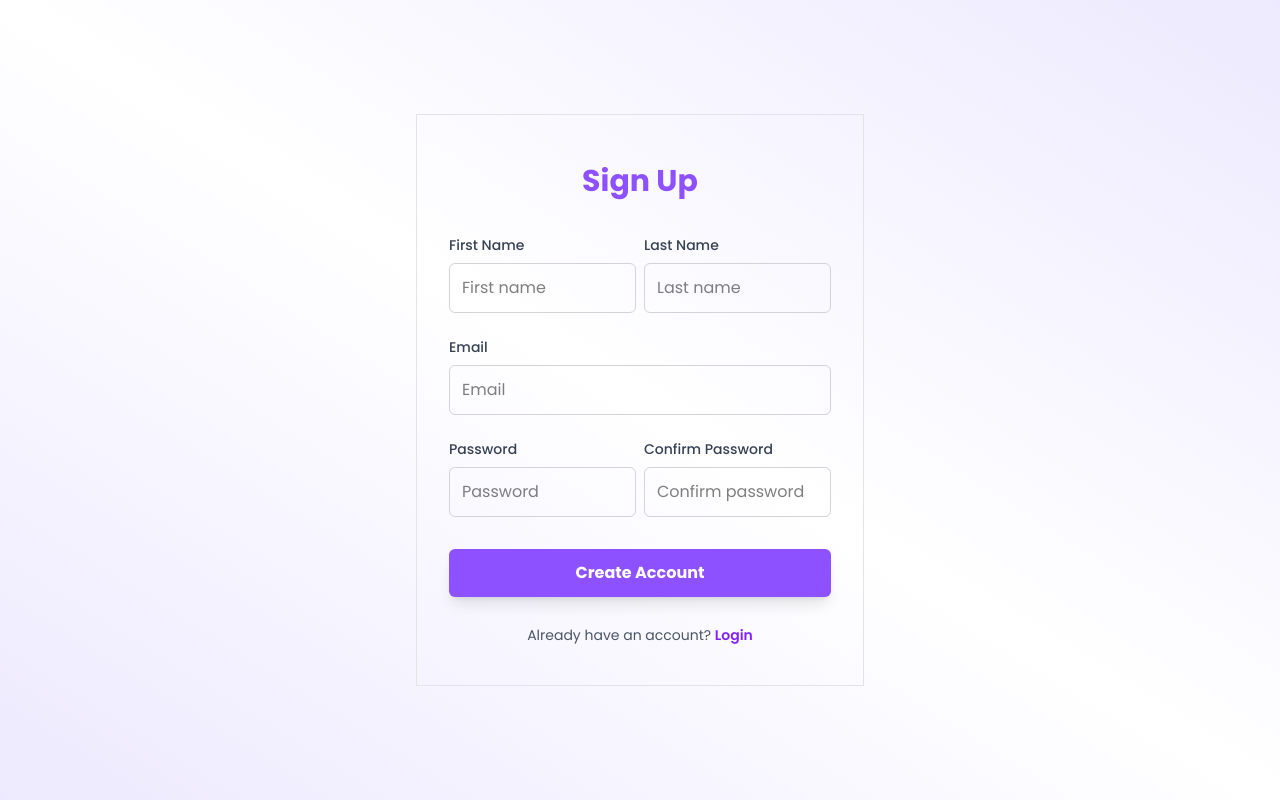
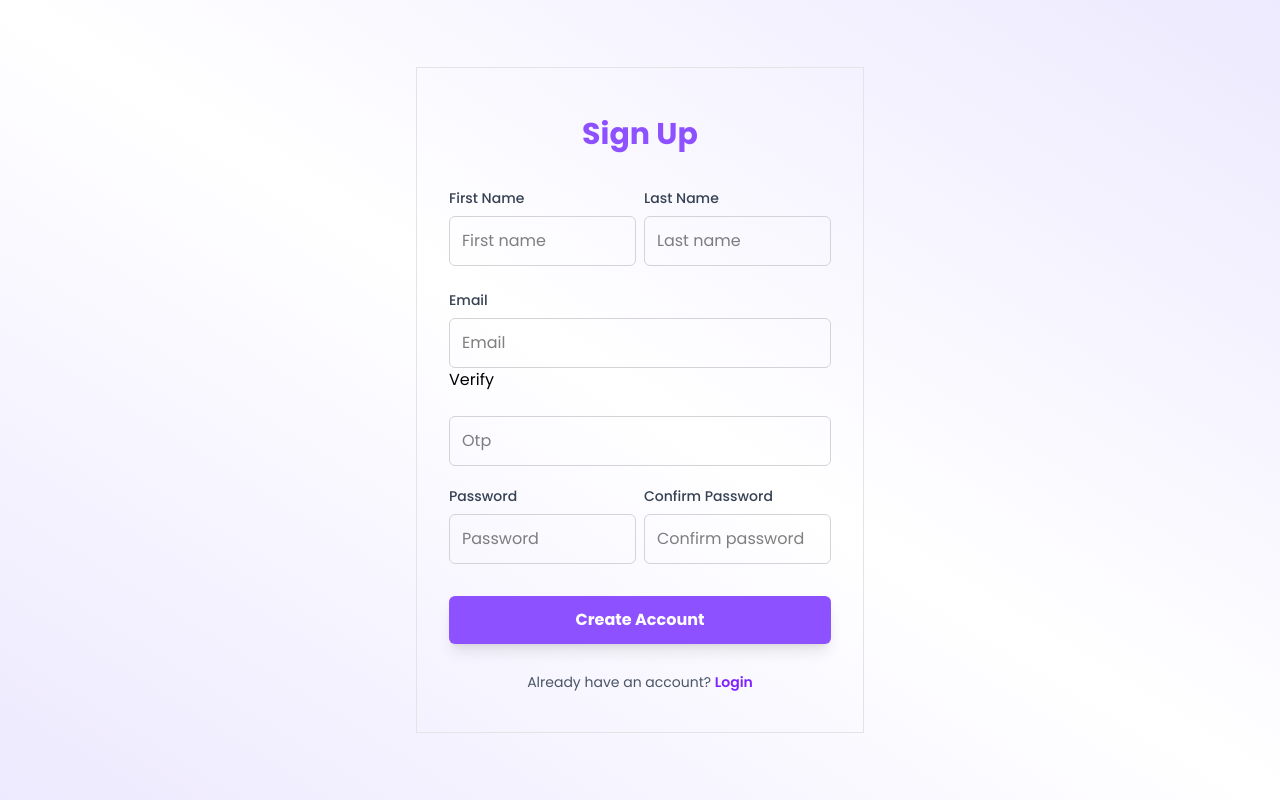
Before and after one commit to abhijithes/devchat-frontend, a React (Vite) app: page /login in a window 1280 px wide. Both pictures are taken after a click on the button "Sign up". Built offline with nearby package versions, Linux system fonts and the light colour scheme; no server answers.

Commit message:
opt-setup

```diff
--- a/src/constant/constant.ts
+++ b/src/constant/constant.ts
@@ -16,6 +16,11 @@ export const endpoints = {
   register: `${current_url}/users/register`,
   login: `${current_url}/users/login`,
   searchUser: `${current_url}/users/searchUser`,
+
+  // otp service api
+  optSend: `${current_url}/users/otp`,
+  otpVerify: `${current_url}/users/verifyotp`,
+
   getUserById: (id) => `${current_url}/users/${id}`,
   getUserWithProjects: (id) => `${current_url}/users/${id}?include=projects`,
   fetchPublicProfile: (id) =>
--- a/src/pages/Login.tsx
+++ b/src/pages/Login.tsx
@@ -8,6 +8,7 @@ const AuthForm: React.FC = () => {
   const [firstName, setFirstName] = useState<string>("");
   const [lastName, setLastName] = useState<string>("");
   const [email, setEmail] = useState<string>("");
+  const [otp, setOtp] = useState<string>("");
   const [password, setPassword] = useState<string>("");
   const [confirmPassword, setConfirmPassword] = useState<string>("");
   const [loading, setLoading] = useState<boolean>(false);
@@ -149,7 +150,21 @@ const AuthForm: React.FC = () => {
               onChange={(e) => setEmail(e.target.value)}
               required
             />
+            <button>Verify</button>
           </div>
+          {!isLogin && (
+            <div className="col-span-2 mb-3">
+              <input
+                id="Otp"
+                className="w-full bg-transparent px-3 py-3 rounded-md border border-zinc-300  font-mono focus:outline-none focus:ring-2 focus:ring-violet-500"
+                type="text"
+                placeholder="Otp"
+                value={otp}
+                onChange={(e) => setOtp(e.target.value)}
+                required
+              />
+            </div>
+          )}
 
           <div className="mb-4">
             <label
--- /dev/null
+++ b/src/services/auth-service.ts
@@ -0,0 +1,26 @@
+// src/services/otpService.ts
+import axios from "axios";
+import { endpoints } from "../constant/constant";
+
+export const sendOtp = async (email: string) => {
+  try {
+    const res = await axios.post(endpoints.optSend, { email });
+    return res;
+  } catch (error: any) {
+    console.error("Send OTP Error:", error.response?.data || error.message);
+    throw error.response?.data || { message: "Failed to send OTP" };
+  }
+};
+
+export const verifyOtp = async (email: string, otp: string) => {
+  try {
+    const res = await axios.post(endpoints.otpVerify, {
+      email,
+      otp,
+    });
+    return res.data;
+  } catch (error: any) {
+    console.error("Verify OTP Error:", error.response?.data || error.message);
+    throw error.response?.data || { message: "Failed to verify OTP" };
+  }
+};
```
